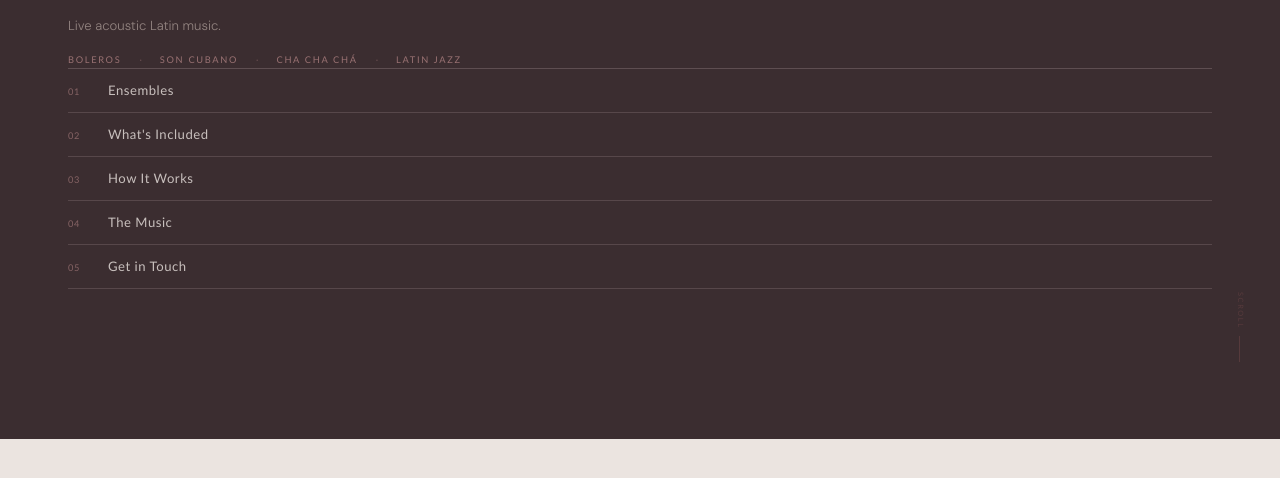
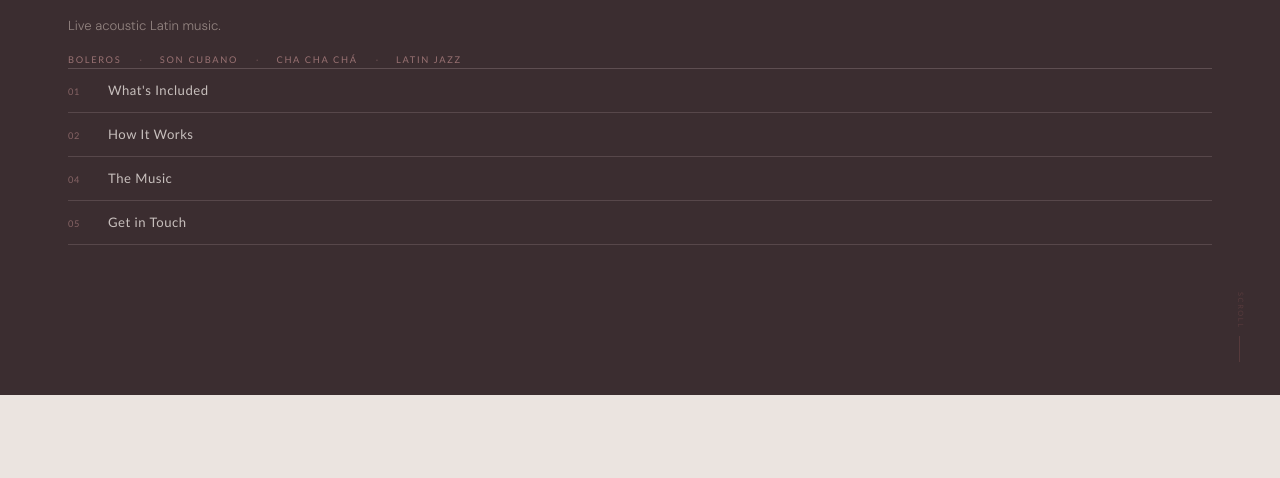
Before and after one commit to monramossonar-cell/monamor-resources, a plain HTML site: page live-music/index.html in a window 1280 px wide. Shown: the part 412-890 px from the top of the page. Drawn offline with Linux system fonts and the light colour scheme.

```diff
--- a/live-music/index.html
+++ b/live-music/index.html
@@ -906,16 +906,12 @@
 
     <!-- Bottom — TOC -->
     <ul class="cover-toc">
-      <li class="cover-toc-item" onclick="document.getElementById('ensembles').scrollIntoView({behavior:'smooth'})">
+      <li class="cover-toc-item" onclick="document.getElementById('includes').scrollIntoView({behavior:'smooth'})">
         <span class="cover-toc-n">01</span>
-        <span class="cover-toc-name">Ensembles</span>
-      </li>
-      <li class="cover-toc-item" onclick="document.getElementById('includes').scrollIntoView({behavior:'smooth'})">
-        <span class="cover-toc-n">02</span>
         <span class="cover-toc-name">What's Included</span>
       </li>
       <li class="cover-toc-item" onclick="document.getElementById('process').scrollIntoView({behavior:'smooth'})">
-        <span class="cover-toc-n">03</span>
+        <span class="cover-toc-n">02</span>
         <span class="cover-toc-name">How It Works</span>
       </li>
       <li class="cover-toc-item" onclick="document.getElementById('repertoire').scrollIntoView({behavior:'smooth'})">
```
